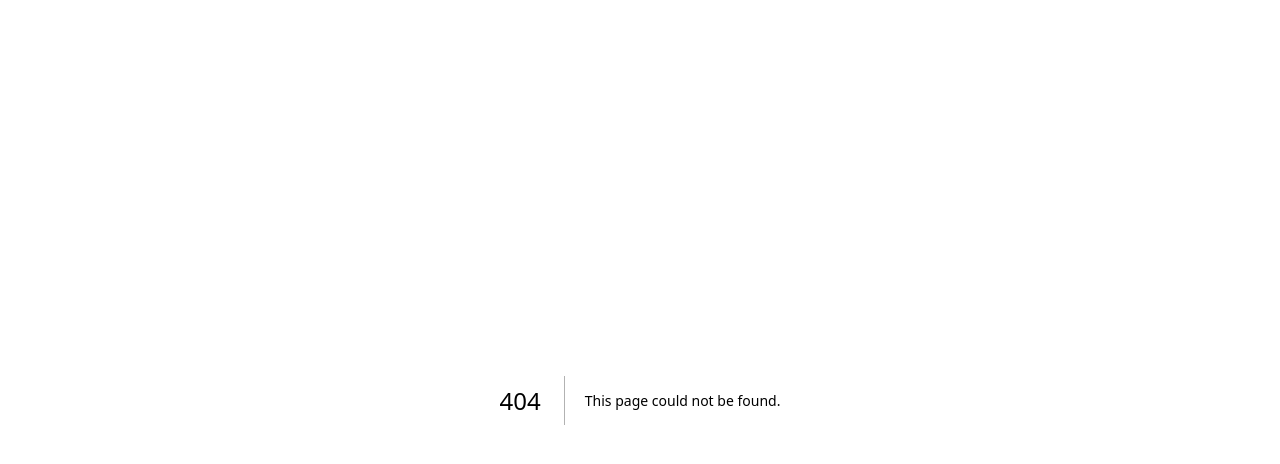
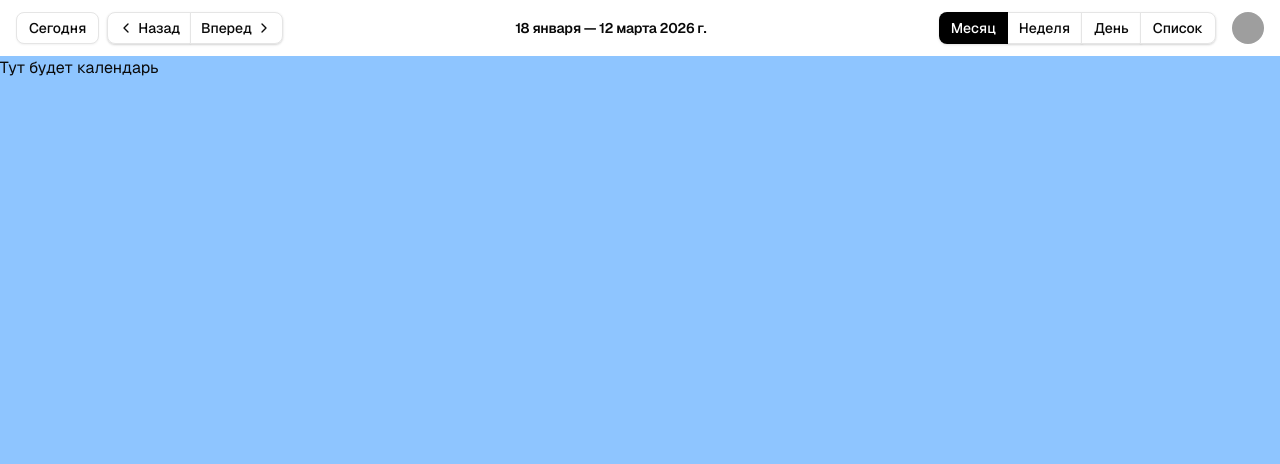
Before and after one commit to dgmu-univer/smart-queue-web, a Next.js app: page /admissions in a window 1280 px wide. Before the commit this address had no page. Shown: the top 464 px of the page. Built offline with nearby package versions, Linux system fonts and the light colour scheme; grey boxes are pictures that could not be loaded; what @radix-ui/themes would draw is missing.

Commit message:
Add admissions calendar page with toolbar and layout

```diff
--- /dev/null
+++ b/src/app/admissions/layout.tsx
@@ -0,0 +1,19 @@
+import type { Metadata } from 'next';
+
+import { CalendarToolbar } from '@/features/admissions-calendar';
+
+export const metadata: Metadata = {
+  title: 'Календарь',
+};
+
+export default function Layout({ children }: { children: React.ReactNode }) {
+  return (
+    // Контейнер на весь экран. overflow-hidden предотвращает общий скролл страницы
+    <div className="bg-background flex h-screen w-full flex-col overflow-hidden">
+      <CalendarToolbar />
+      <main className="flex-1 overflow-auto">
+        {children}
+      </main>
+    </div>
+  );
+}
--- /dev/null
+++ b/src/app/admissions/loading.tsx
@@ -0,0 +1,7 @@
+export default function Loading() {
+  return (
+    <div>
+      Loading...
+    </div>
+  );
+}
--- /dev/null
+++ b/src/app/admissions/page.tsx
@@ -0,0 +1,7 @@
+export default function Page() {
+  return (
+    <div className="size-full bg-blue-300">
+      Тут будет календарь
+    </div>
+  );
+}
--- a/src/app/booking/page.tsx
+++ b/src/app/booking/page.tsx
@@ -11,8 +11,6 @@ import { CalendarEvent } from '@/features/booking-calendar/booking-calendar';
 import { apiServer } from '@/lib/api.server';
 import { authOptions } from '@/lib/auth';
 import { dateAsApiString } from '@/lib/date';
-import { generateAppointments } from '@/lib/generate-appointments';
-
 // app/calendar/page.tsx
 
 interface PageProps {
--- /dev/null
+++ b/src/features/admissions-calendar/index.ts
@@ -0,0 +1,3 @@
+import { CalendarToolbar } from './ui/toolbar';
+
+export { CalendarToolbar }
--- /dev/null
+++ b/src/features/admissions-calendar/model/types.ts
@@ -0,0 +1,2 @@
+export type ViewMode = 'month' | 'week' | 'day' | 'agenda';
+export interface ViewModeToggleRecord { id: ViewMode, label: string, isDisabled: boolean }
--- /dev/null
+++ b/src/features/admissions-calendar/ui/toolbar.tsx
@@ -0,0 +1,102 @@
+'use client';
+
+import { useState } from 'react';
+import { ChevronLeft, ChevronRight } from 'lucide-react';
+
+import { Avatar, AvatarFallback, AvatarImage } from '@/components/ui/avatar';
+import { Button } from '@/components/ui/button';
+import { cn } from '@/lib/utils';
+
+import { ViewMode, ViewModeToggleRecord } from '../model/types';
+
+const viewModeToggle: ViewModeToggleRecord[] = [
+  { id: 'month', label: 'Месяц', isDisabled: false },
+  { id: 'week', label: 'Неделя', isDisabled: false },
+  { id: 'day', label: 'День', isDisabled: false },
+  { id: 'agenda', label: 'Список', isDisabled: false },
+];
+
+export function CalendarToolbar() {
+  const [activeView, setActiveView] = useState('month');
+
+  const handleViewChange = (view: ViewMode) => {
+    setActiveView(view);
+  };
+
+  return (
+    <header className="bg-background flex h-14 items-center justify-between px-4">
+      {/* ЛЕВАЯ ЧАСТЬ: Навигация */}
+      <div className="flex items-center gap-2">
+        <Button variant="outline" size="sm" className="h-8 px-3 font-medium">
+          Сегодня
+        </Button>
+
+        {/* Группа кнопок Назад/Вперед с текстом */}
+        <div className="flex -space-x-px rounded-md shadow-sm">
+          <Button
+            variant="outline"
+            size="sm"
+            className="h-8 gap-1 rounded-r-none pr-3 pl-2 font-medium"
+          >
+            <ChevronLeft className="size-4" />
+            Назад
+          </Button>
+          <Button
+            variant="outline"
+            size="sm"
+            className="h-8 gap-1 rounded-l-none pr-2 pl-3 font-medium"
+          >
+            Вперед
+            <ChevronRight className="size-4" />
+          </Button>
+        </div>
+      </div>
+
+      {/* ЦЕНТР: Диапазон дат */}
+      <div className="text-foreground text-sm font-semibold tracking-tight">
+        18 января — 12 марта 2026 г.
+      </div>
+
+      {/* ПРАВАЯ ЧАСТЬ: Режимы и Профиль */}
+      <div className="flex items-center gap-4">
+        {/* Группа переключателей (Месяц, Неделя, День, Список) */}
+        <div className="flex -space-x-px rounded-md shadow-sm">
+          {viewModeToggle.map((view) => {
+            const isActive = view.id === activeView;
+
+            return (
+              <Button
+                key={view.id}
+                type="button"
+                disabled={view.isDisabled}
+                // Меняем вариант в зависимости от активности
+                variant={isActive ? 'secondary' : 'outline'}
+                size="sm"
+                onClick={() => { handleViewChange(view.id); }}
+                className={cn(
+                  'h-8 rounded-none px-3 font-medium transition-colors focus-visible:z-20',
+                  // Скругление только внешних краев группы
+                  'first:rounded-l-md last:rounded-r-md',
+                  // Прячем двойные бордеры, накладывая кнопки друг на друга
+                  'not-first:-ml-px',
+                  // Специфичные стили для нажатой кнопки:
+                  // Включаем z-10, чтобы её границы были четко видны поверх остальных кнопок,
+                  // и отключаем клики
+                  isActive && 'pointer-events-none z-10 border-black bg-black text-white hover:bg-black/90',
+                )}
+              >
+                {view.label}
+              </Button>
+            );
+          })}
+        </div>
+
+        {/* Иконка юзера (Отдельно) */}
+        <Avatar className="ring-offset-background size-8 cursor-pointer transition-colors hover:opacity-80">
+          <AvatarImage src="https://github.com" alt="User avatar" />
+          <AvatarFallback>УЗ</AvatarFallback>
+        </Avatar>
+      </div>
+    </header>
+  );
+}
```
